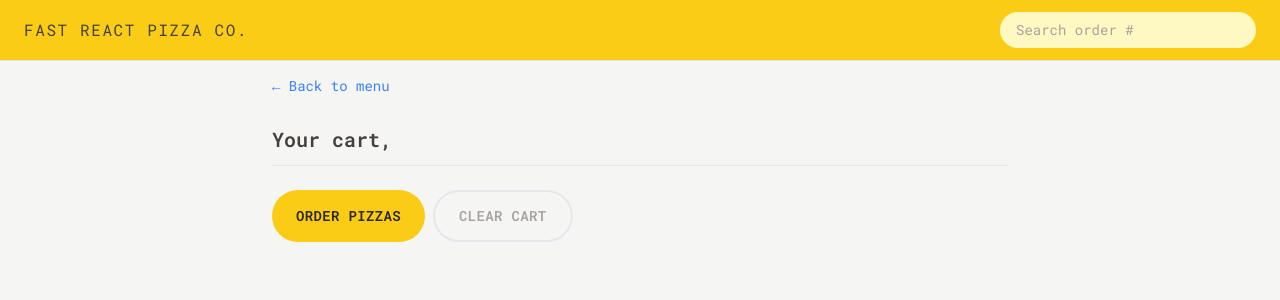
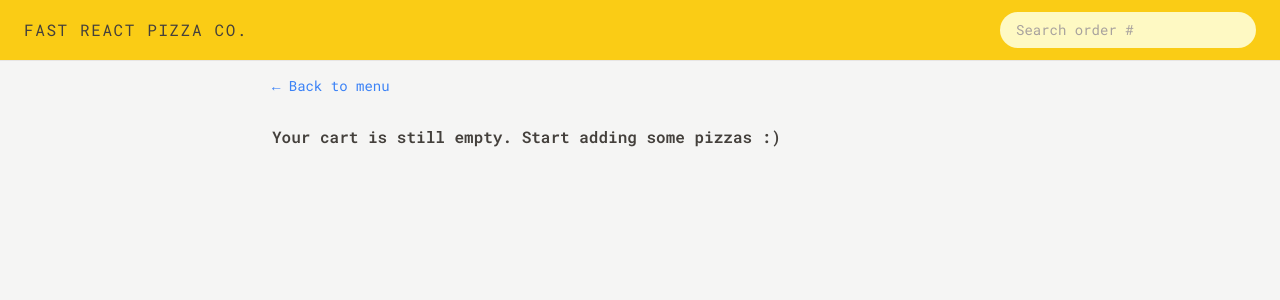
Before and after one commit to yurliansyahfajar/fast-react-pizza, a React (Vite) app: page /cart in a window 1280 px wide. Shown: the top 300 px of the page. Built offline with nearby package versions, Linux system fonts and the light colour scheme.

Commit message:
add empty cart page and clear cart dispatch

```diff
--- a/src/features/cart/Cart.jsx
+++ b/src/features/cart/Cart.jsx
@@ -1,11 +1,22 @@
 import LinkButton from "../../ui/LinkButton";
 import Button from "../../ui/Button";
 import CartItem from "./CartItem";
+import EmptyCart from "./EmptyCart";
 import { useSelector } from "react-redux";
+import { clearCart, getCart } from "./cartSlice";
+import { useDispatch } from "react-redux";
 
 function Cart() {
   const username = useSelector((state) => state.user.username);
-  const cart = useSelector((state) => state.cart.cart);
+  const cart = useSelector(getCart);
+  const dispatch = useDispatch();
+
+  function handleClearCart() {
+    dispatch(clearCart());
+  }
+
+  if (!cart.length) return <EmptyCart />;
+
   return (
     <div className="px-4 py-3">
       <LinkButton to={"/menu"}>&larr; Back to menu</LinkButton>
@@ -22,7 +33,9 @@
         <Button type="primary" to="/order/new">
           Order pizzas
         </Button>
-        <Button type="secondary">Clear cart</Button>
+        <Button type="secondary" onClick={handleClearCart}>
+          Clear cart
+        </Button>
       </div>
     </div>
   );
--- a/src/features/cart/EmptyCart.jsx
+++ b/src/features/cart/EmptyCart.jsx
@@ -1,11 +1,13 @@
-import { Link } from 'react-router-dom';
+import LinkButton from "../../ui/LinkButton";
 
 function EmptyCart() {
   return (
-    <div>
-      <Link to="/menu">&larr; Back to menu</Link>
+    <div className="px-4 py-3">
+      <LinkButton to="/menu">&larr; Back to menu</LinkButton>
 
-      <p>Your cart is still empty. Start adding some pizzas :)</p>
+      <p className="mt-7 font-semibold">
+        Your cart is still empty. Start adding some pizzas :)
+      </p>
     </div>
   );
 }
--- a/src/features/cart/cartSlice.js
+++ b/src/features/cart/cartSlice.js
@@ -42,6 +42,8 @@
   clearCart,
 } = cartSlice.actions;
 
+export const getCart = (state) => state.cart.cart;
+
 export const getTotalCartItem = (state) =>
   state.cart.cart.reduce((sum, item) => sum + item.quantity, 0);
 
```
